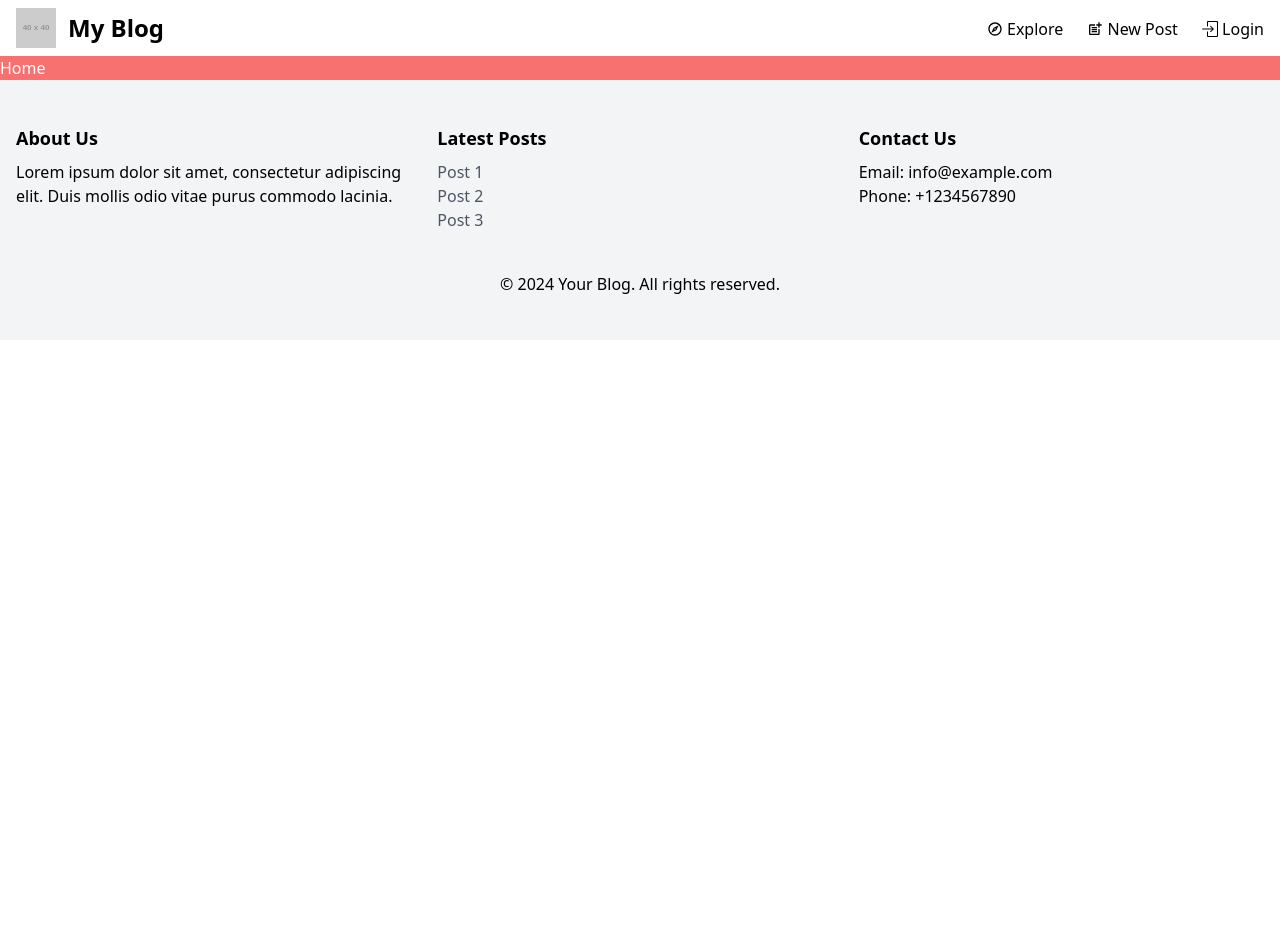
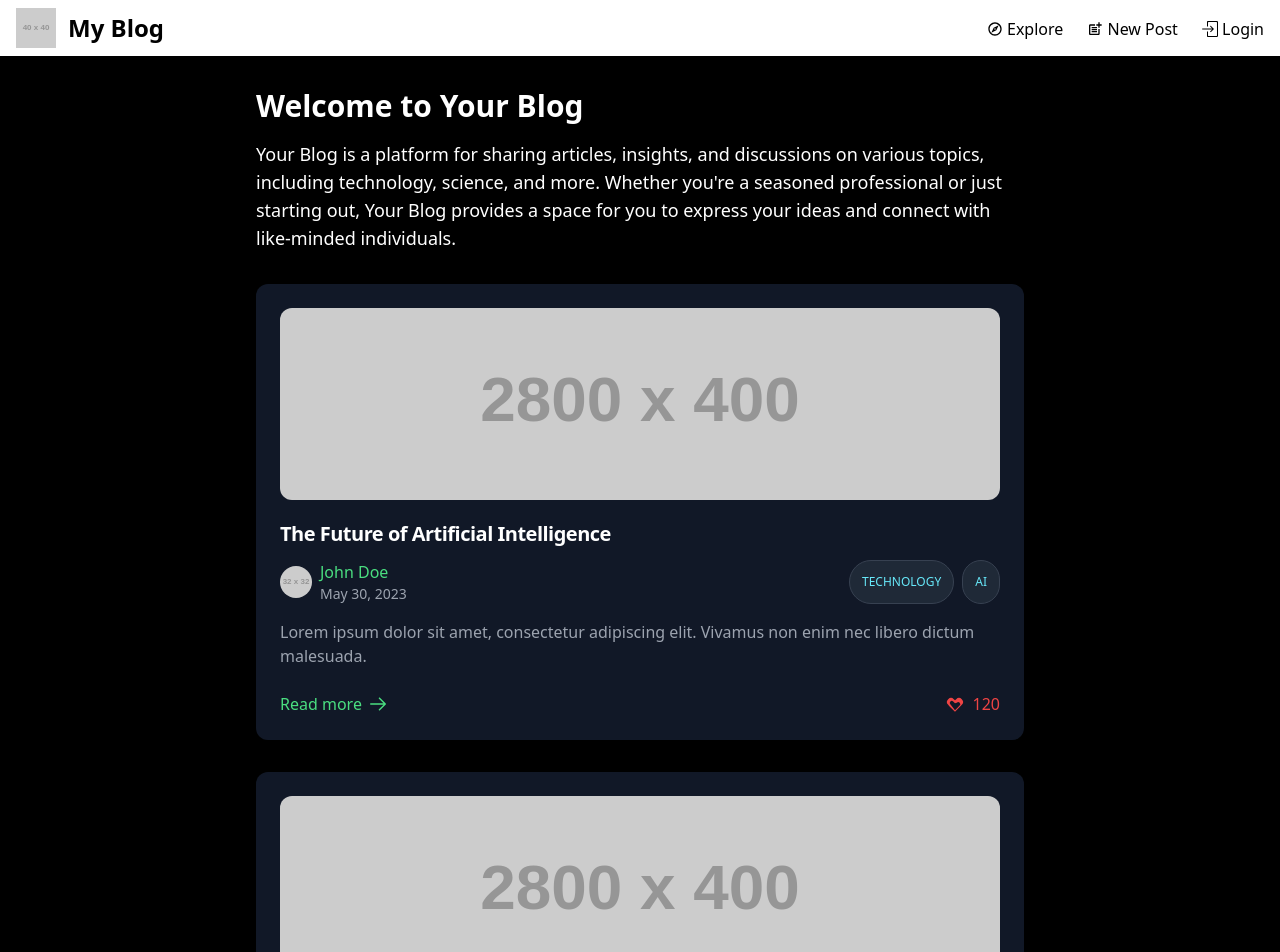
Before and after one commit to Julobulo/MERN-Blog-Platform-with-User-Authentication-and-Admin-Panel, a React (Vite) app in the folder frontend/: page / in a window 1280 px wide. Shown: the top 952 px of the page. Before the commit the page ends 800 px from the top, so only its background shows below. Built offline with nearby package versions, Linux system fonts and the light colour scheme.

Commit message:
Home page
Home page, with little explanatory text, two fake articles and two fake testimonials

```diff
--- a/frontend/src/components/Home.jsx
+++ b/frontend/src/components/Home.jsx
@@ -1,10 +1,123 @@
+import React from 'react';
 
-import React from "react";
+const HomePage = () => {
+    return (
+        <div className="bg-black text-white">
+            <div className="container mx-auto px-4 py-8">
+                <div className="max-w-3xl mx-auto">
+                    {/* Introduction Section */}
+                    <section className="mb-8">
+                        <h1 className="text-3xl font-bold mb-4">Welcome to Your Blog</h1>
+                        <p className="text-lg mb-4">
+                            Your Blog is a platform for sharing articles, insights, and discussions on various topics, including technology, science, and more.
+                            Whether you're a seasoned professional or just starting out, Your Blog provides a space for you to express your ideas and connect with like-minded individuals.
+                        </p>
+                    </section>
 
-const Home = () => {
-  return (
-	<div className="bg-red-400 text-white">Home</div>
-  )
+                    {/* Best Article Section */}
+                    <section className="mb-8">
+                        <ArticleCard
+                            title="The Future of Artificial Intelligence"
+                            description="Lorem ipsum dolor sit amet, consectetur adipiscing elit. Vivamus non enim nec libero dictum malesuada."
+                            href="#"
+                            author="John Doe"
+                            date="May 30, 2023"
+                            tags={["Technology", "AI"]}
+                            imgSrc="https://via.placeholder.com/2800x400"
+                            hearts={120}
+                        />
+                    </section>
+
+                    {/* Recent Article Section */}
+                    <section className="mb-8">
+                        <ArticleCard
+                            title="The Rise of Quantum Computing"
+                            description="Sed ut perspiciatis unde omnis iste natus error sit voluptatem accusantium doloremque laudantium, totam rem aperiam."
+                            href="#"
+                            author="Jane Smith"
+                            date="June 5, 2023"
+                            tags={["Technology", "Quantum Computing"]}
+                            imgSrc="https://via.placeholder.com/2800x400"
+                            hearts={10}
+                        />
+                    </section>
+
+                    {/* Testimonies Section */}
+                    <section className="mb-8">
+                        <h2 className="text-2xl font-bold mb-4">(Fake) Testimonials</h2>
+                        <div className="grid grid-cols-1 sm:grid-cols-2 gap-6">
+                            {/* Fake Testimony 1 */}
+                            <div className="bg-gray-800 p-6 rounded-lg shadow-md">
+                                <p className="text-lg mb-4">
+                                    "Your Blog has been an invaluable resource for me. I've learned so much from the articles on the platform. Highly recommended!"
+                                </p>
+                                <p className="text-sm text-gray-400">- John Doe</p>
+                            </div>
+                            {/* Fake Testimony 2 */}
+                            <div className="bg-gray-800 p-6 rounded-lg shadow-md">
+                                <p className="text-lg mb-4">
+                                    "I love how easy it is to navigate through Your Blog and find articles that interest me. Every time I read an article, I discover new things and grow my knowledge."
+                                </p>
+                                <p className="text-sm text-gray-400">- Jane Smith</p>
+                            </div>
+                        </div>
+                    </section>
+                </div>
+            </div>
+        </div>
+    );
 }
 
-export default Home
+const ArticleCard = ({ title, description, href, author, date, tags, imgSrc, hearts }) => {
+    return (
+        <div className="p-6 mb-8 bg-gray-900 rounded-xl shadow-md">
+            <a href={href}>
+                <img
+                    alt={title}
+                    src={imgSrc}
+                    className="mb-5 h-48 w-full rounded-xl bg-no-repeat object-cover object-center transition-transform duration-200 ease-out hover:scale-[1.02]"
+                />
+            </a>
+            <h2 className="pb-3 text-xl font-semibold tracking-tight">
+                <a href={href}>{title}</a>
+            </h2>
+            <div className="flex justify-between mb-4">
+                <div className="flex items-center space-x-2">
+                    <img
+                        alt={author}
+                        src="https://via.placeholder.com/32"
+                        className="w-8 h-8 rounded-full"
+                    />
+                    <div className="flex flex-col">
+                        <a href="/author/john-doe" className="font-medium text-green-400">{author}</a>
+                        <span className="text-sm text-gray-400">{date}</span>
+                    </div>
+                </div>
+                <div className="flex space-x-2">
+                    {tags.map(tag => (
+                        <div key={tag} className="flex rounded-full border border-gray-700 bg-gray-800 px-3 py-1 badge">
+                            {<span className="text-xs uppercase leading-none text-cyan-300 text-center my-auto">{tag}</span>}
+                        </div>
+                    ))}
+                </div>
+            </div>
+            <p className="mb-6 text-gray-400">{description}</p>
+            <div className="flex items-center justify-between font-medium text-green-400">
+                <a href={href} className="flex items-center space-x-2">
+                    <span>Read more</span>
+                    <svg width="22" height="18" viewBox="0 0 22 18" fill="none" xmlns="http://www.w3.org/2000/svg" className="h-4 w-4 text-inherit">
+                        <path fillRule="evenodd" clipRule="evenodd" d="M12.2929 0.292905C12.6834 -0.097635 13.3166 -0.097635 13.7071 0.292905L21.7072 8.2929C22.0976 8.68342 22.0976 9.31658 21.7072 9.7071L13.7071 17.7072C13.3166 18.0976 12.6834 18.0976 12.2929 17.7072C11.9024 17.3166 11.9024 16.6834 12.2929 16.2928L18.5858 10H1C0.44772 10 0 9.55228 0 9C0 8.44772 0.44772 8 1 8H18.5858L12.2929 1.7071C11.9024 1.31658 11.9024 0.683425 12.2929 0.292905Z" fill="currentColor"></path>
+                    </svg>
+                </a>
+                <div className="flex items-center space-x-2">
+                    <svg className="w-5 h-5 text-red-500" fill="currentColor" viewBox="0 0 20 20" xmlns="http://www.w3.org/2000/svg">
+                        <path fillRule="evenodd" d="M3.172 5.172a4 4 0 015.656 0L10 6.344l1.172-1.172a4 4 0 015.656 5.656l-1.172 1.172L10 17.828l-5.656-5.656L3.172 10.83a4 4 0 010-5.656zM10 16.172l4.656-4.656a2 2 0 10-2.828-2.828L10 9.344l-1.828-1.828a2 2 0 00-2.828 2.828L10 16.172z" clipRule="evenodd" />
+                    </svg>
+                    <span className='text-red-500'>{hearts}</span>
+                </div>
+            </div>
+        </div>
+    );
+}
+
+export default HomePage;
```
